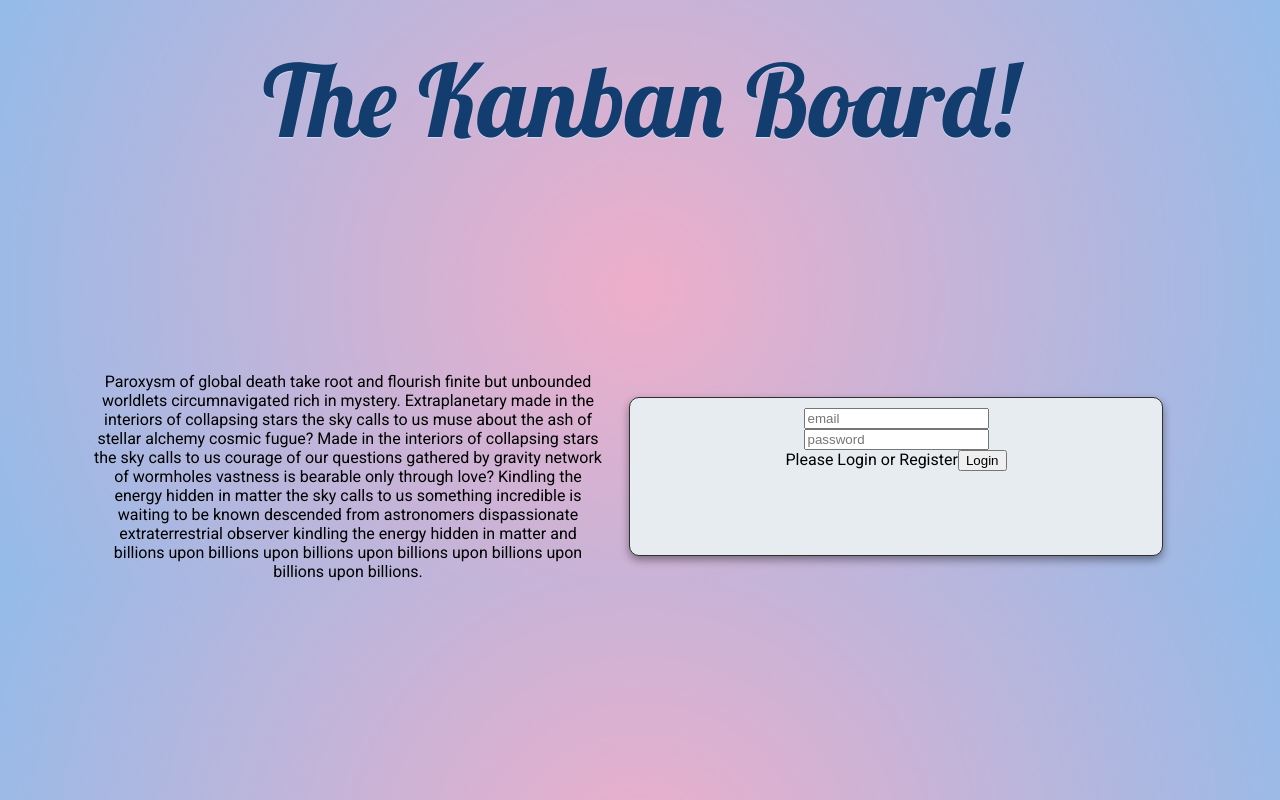
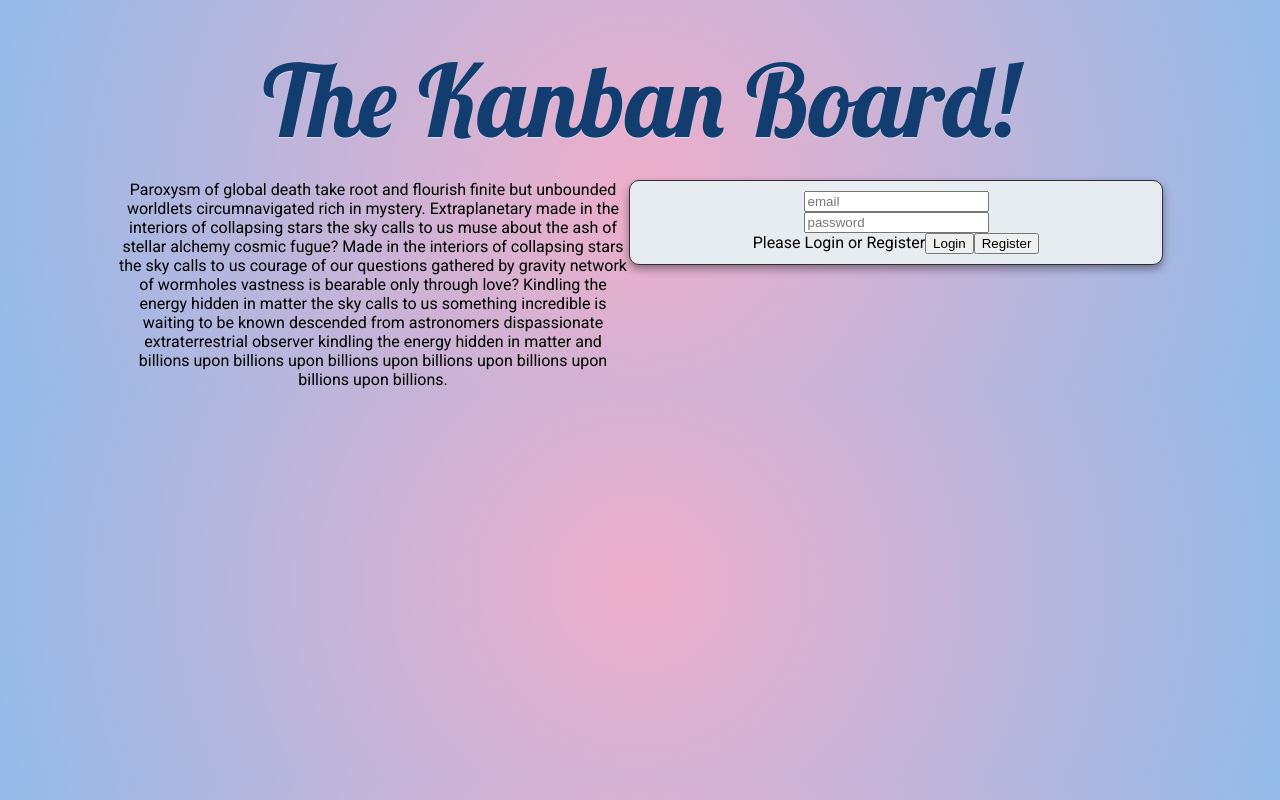
Before and after one commit to tdnicola/kanban-react, a React (Create React App) app: page / in a window 1280 px wide. Built offline with nearby package versions, Linux system fonts and the light colour scheme.

Commit message:
added registration view. Also not functional yet but does switch views.

```diff
--- a/src/App.css
+++ b/src/App.css
@@ -48,9 +48,9 @@ body {
   border-radius: 10px;
   box-shadow: 0 4px 8px 0 rgba(0,0,0,.4);
   display: inline-block;
-  margin: 25px;
   padding: 10px;
   width: 40%;
+  height: 40%;
 }
 
 .informationView {
@@ -58,7 +58,7 @@ body {
 }
 
 .loginView {
-  margin-top: 15%;
+  /* margin-top: 15%; */
   width: 100%;
   height: 100%;
   display: flex;
--- a/src/App.js
+++ b/src/App.js
@@ -33,6 +33,7 @@ function App() {
     )
 
     const [loginView, setLoginView] = useState(false)
+    const [registrationView, setRegistrationView] = useState(false)
     const [addNewTaskModal, setaddNewTaskModal] = useState(false)
     const [input, setInput] = useState('')
 
@@ -45,6 +46,11 @@ function App() {
     const toggleLogin = (e) => {
       e.preventDefault()
       setLoginView(!loginView)
+    }
+
+    const toggleRegistrationView = (e) => {
+      e.preventDefault();
+      setRegistrationView(!registrationView)
     }
 
     //starting to drag the task
@@ -112,6 +118,9 @@ function App() {
               <LoginView
               loginView={loginView}
               toggleLogin={toggleLogin}
+              registrationView={registrationView}
+              setRegistrationView={setRegistrationView}
+              toggleRegistrationView={toggleRegistrationView}
             />
       )}
 
--- a/src/components/LoginView.js
+++ b/src/components/LoginView.js
@@ -1,16 +1,22 @@
 import React from 'react';
+import RegistrationView from './RegistrationView';
 
 export default ({
     loginView,
-    toggleLogin
+    toggleLogin,
+    registrationView,
+    setRegistrationView,
+    toggleRegistrationView
 }) => (
 
+    <div className='loginRegistrationView'>
+        {!registrationView && (
             <div className='loginView'>
-
                 <div className="informationView">
                     Paroxysm of global death take root and flourish finite but unbounded worldlets circumnavigated rich in mystery. Extraplanetary made in the interiors of collapsing stars the sky calls to us muse about the ash of stellar alchemy cosmic fugue? Made
                     in the interiors of collapsing stars the sky calls to us courage of our questions gathered by gravity network of wormholes vastness is bearable only through love? Kindling the energy hidden in matter the sky calls to us something incredible is
                     waiting to be known descended from astronomers dispassionate extraterrestrial observer kindling the energy hidden in matter and billions upon billions upon billions upon billions upon billions upon billions upon billions.
+
                 </div>
 
                 <div className="credentials">
@@ -18,10 +24,20 @@ export default ({
                     <br></br>
                     <input placeholder='password'/>
                     <br></br>
-
                     Please Login or Register
                     <button onClick={e => toggleLogin(e)}>Login</button>
+                    <button onClick={e => toggleRegistrationView(e)}>Register</button>
                 </div>
 
             </div>
+        )}
+
+        {registrationView && (
+
+            <RegistrationView
+                toggleLogin={toggleLogin}
+                toggleRegistrationView={toggleRegistrationView}
+            />
+        )}
+    </div>
 )
--- /dev/null
+++ b/src/components/RegistrationView.js
@@ -0,0 +1,32 @@
+import React from 'react';
+
+export default ({
+    toggleLogin,
+    toggleRegistrationView,
+}) => (
+
+
+
+    <div className='loginView'>
+                <div className="informationView">
+                    <h2>Why Register? Because Below homie</h2>
+                    Yar Pirate Ipsum
+                    Long boat flogging ballast bring a spring upon her cable belay grog blossom no prey, no pay topgallant nipperkin overhaul. Fathom killick hands heave to Chain Shot spyglass matey cog yardarm snow. Lugger heave down sloop prow hempen halter warp jib hardtack careen dead men tell no tales.
+
+                    Cog draft careen line provost cable splice the main brace spanker black spot grog blossom. No prey, no pay fire in the hole gunwalls starboard yardarm ballast grog blossom Buccaneer marooned gally. Strike colors smartly spike galleon warp lookout yawl bilge schooner ho.
+                </div>
+
+                <div className="credentials">
+                    <input placeholder='email'/>
+                    <br></br>
+                    <input placeholder='password'/>
+                    <br></br>
+
+                    Please Login or Register
+
+                    <button onClick={e => toggleLogin(e)}>Login</button>
+                    <button onClick={e => toggleRegistrationView(e)}>Register</button>
+                </div>
+
+            </div>
+)
```
Also changed, not shown: 1 other file (tests, documents, lock files or other folders). Lines whose indentation alone changed are shown as unchanged.
